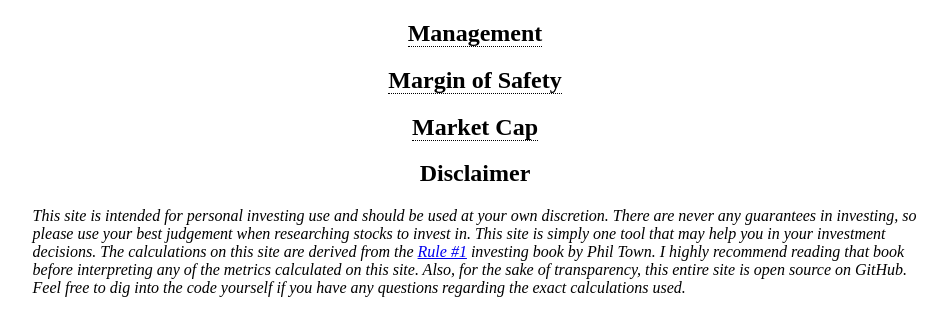
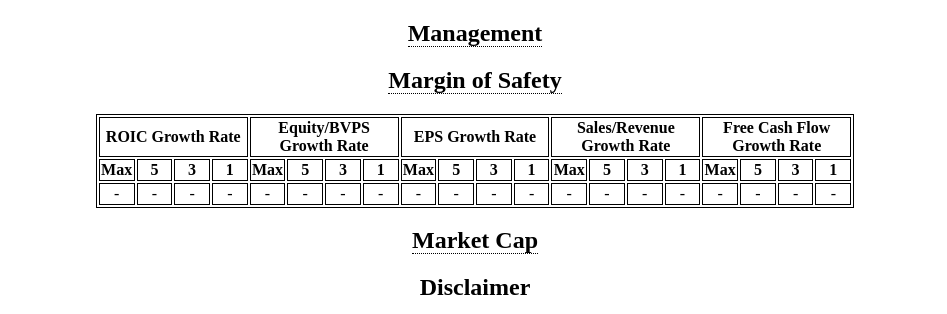
Before and after one commit to mrhappyasthma/IsThisStockGood, a Python web app: template templates/home.html in a window 1280 px wide. Shown: the part 123-437 px from the top of the page, without its empty margins (165-1112 px from the left). Run offline with Jinja, Linux system fonts and the light colour scheme; the template is opened without the code that fills it, so the values that code supplies are empty.

Commit message:
Add initial search ajax for the big five numbers.

```diff
--- /dev/null
+++ b/templates/js/search.js
@@ -0,0 +1,47 @@
+// Attach a submit handler to the form.
+$(document).ready(function() {
+  $("#searchboxform").submit(function(event) {
+    // Stop form from submitting normally.
+    event.preventDefault();
+
+    // Extract the URL path for the action.
+    var $form = $(this);
+    path = $form.attr('action');
+
+    // Extract the ticker symbol.
+    var $ticker = $('#ticker').val();
+    if ($ticker.length == 0) {
+      return
+    }
+
+    // Post the data to the path.
+    var posting = $.post(path, { ticker: $ticker } );
+
+    // Update the HTML with the results.
+    posting.done(function(json_data) {
+      data = JSON.parse(json_data);
+      updateHtmlWithDataForKey(data, 'eps');
+      updateHtmlWithDataForKey(data, 'sales');
+    });
+  });
+});
+
+function updateHtmlWithDataForKey(data, key) {
+  var row_data = data[key];
+  var suffixes = ['_1_val', '_3_val', '_5_val', '_max_val'];
+  for (var i = 0; i < row_data.length; i++) {
+    var element_id = '#' + key + suffixes[i];
+    var value = row_data[i]
+    $(element_id).html(value);
+
+    var backgroundColor = '#EE6767';
+    if (value >= 10) {
+      backgroundColor = '#00AF41';
+    } else if (value >= 5) {
+      backgroundColor = 'FFFF66';
+    } else if (value >= 0) {
+      backgroundColor = 'FF9933';
+    }
+    $(element_id).css('background-color', backgroundColor);
+  }
+}
--- /dev/null
+++ b/templates/json/error.json
@@ -0,0 +1,3 @@
+{
+  'error': {{ error }}
+}
--- a/templates/margin_of_safety.html
+++ b/templates/margin_of_safety.html
@@ -6,10 +6,158 @@
         <span class="custom help" style="top: 10em;">
           <img src="/img/Help.png" alt="Information" height="48" width="48" />
           <em style="text-align:left">Margin of Safety</em>
-          <p style="text-align:left">{% include "margin_of_safety_tooltip.txt" %}</p>
           <p style="text-align:left">{% include "txt/margin_of_safety_tooltip.txt" %}</p>
         </span>
       </a>
     </center>
   </h2>
+  <center>
+  <div id="big_five">
+    <table>
+      <tr id="title_labels">
+        <th colspan="4">
+          ROIC Growth Rate
+        </th>
+        <th colspan="4">
+          Equity/BVPS Growth Rate
+        </th>
+        <th colspan="4">
+          EPS Growth Rate
+        </th>
+        <th colspan="4">
+          Sales/Revenue Growth Rate
+        </th>
+        <th colspan="4">
+          Free Cash Flow Growth Rate
+        </th>
+      </tr>
+
+      <tr id="time_span_labels">
+        <th id="roic_max">
+          Max
+        </th>
+        <th>
+          5
+        </th>
+        <th>
+          3
+        </th>
+        <th>
+          1
+        </th>
+        <th id="equity_max">
+          Max
+        </th>
+        <th>
+          5
+        </th>
+        <th>
+          3
+        </th>
+        <th>
+          1
+        </th>
+        <th id="eps_max">
+          Max
+        </th>
+        <th>
+          5
+        </th>
+        <th>
+          3
+        </th>
+        <th>
+          1
+        </th>
+        <th id="sales_max">
+          Max
+        </th>
+        <th>
+          5
+        </th>
+        <th>
+          3
+        </th>
+        <th>
+          1
+        </th>
+        <th id="cash_max">
+          Max
+        </th>
+        <th>
+          5
+        </th>
+        <th>
+          3
+        </th>
+        <th>
+          1
+        </th>
+      </tr>
+
+       <tr id="big_five_data">
+        <td id="roic_max_val">
+          -
+        </td>
+        <td id="roic_5_val">
+          -
+        </td>
+        <td id="roic_3_val">
+          -
+        </td>
+        <td  id="roic_1_val">
+          -
+        </td>
+        <td id="equity_max_val">
+          -
+        </td>
+        <td id="equity_5_val">
+          -
+        </td>
+        <td id="equity_3_val">
+          -
+        </td>
+        <td id="equity_1_val">
+          -
+        </td>
+        <td id="eps_max_val">
+          -
+        </td>
+        <td id="eps_5_val">
+          -
+        </td>
+        <td id="eps_3_val">
+          -
+        </td>
+        <td id="eps_1_val">
+          -
+        </td>
+        <td id="sales_max_val">
+          -
+        </td>
+        <td id="sales_5_val">
+          -
+        </td>
+        <td id="sales_3_val">
+          -
+        </td>
+        <td id="sales_1_val">
+          -
+        </td>
+        <td id="cash_max_val">
+          -
+        </td>
+        <td id="cash_5_val">
+          -
+        </td>
+        <td id="cash_3_val">
+          -
+        </td>
+        <td id="cash_1_val">
+          -
+        </td>
+      </tr>
+    </table>
+  </div>
+  </center>
 </section>
--- a/templates/searchbox.html
+++ b/templates/searchbox.html
@@ -1,11 +1,12 @@
 <div id="searchbox">
   <center>
-    <form action = "/search" method = "get">
-      <input type="text" name="Ticker Symbol" placeholder="Ticker Symbol"
+    <form id="searchboxform" action="/search" method="post">
+      <input type="text" id="ticker" placeholder="Ticker Symbol"
              maxlength=5 onkeydown="return validateInput(event)"/>
       <input type="submit" value="Analyze" />
     </form>
-  <center>
+  </center>
+</div>
 
 <script>
   // Returns `true` if the key is an alphabetic keystroke or the backspace
@@ -15,4 +16,6 @@
     return ((key >= 65 && key <= 90) || key == 8);
   };
 </script>
-</div>
+<script>
+  {% include "js/search.js" %}
+</script>
```
Also changed, not shown: app/Controller.py (+23 -0 lines), templates/json/big_five_numbers.json (added, +7 -0 lines). Lines whose indentation alone changed are shown as unchanged.
